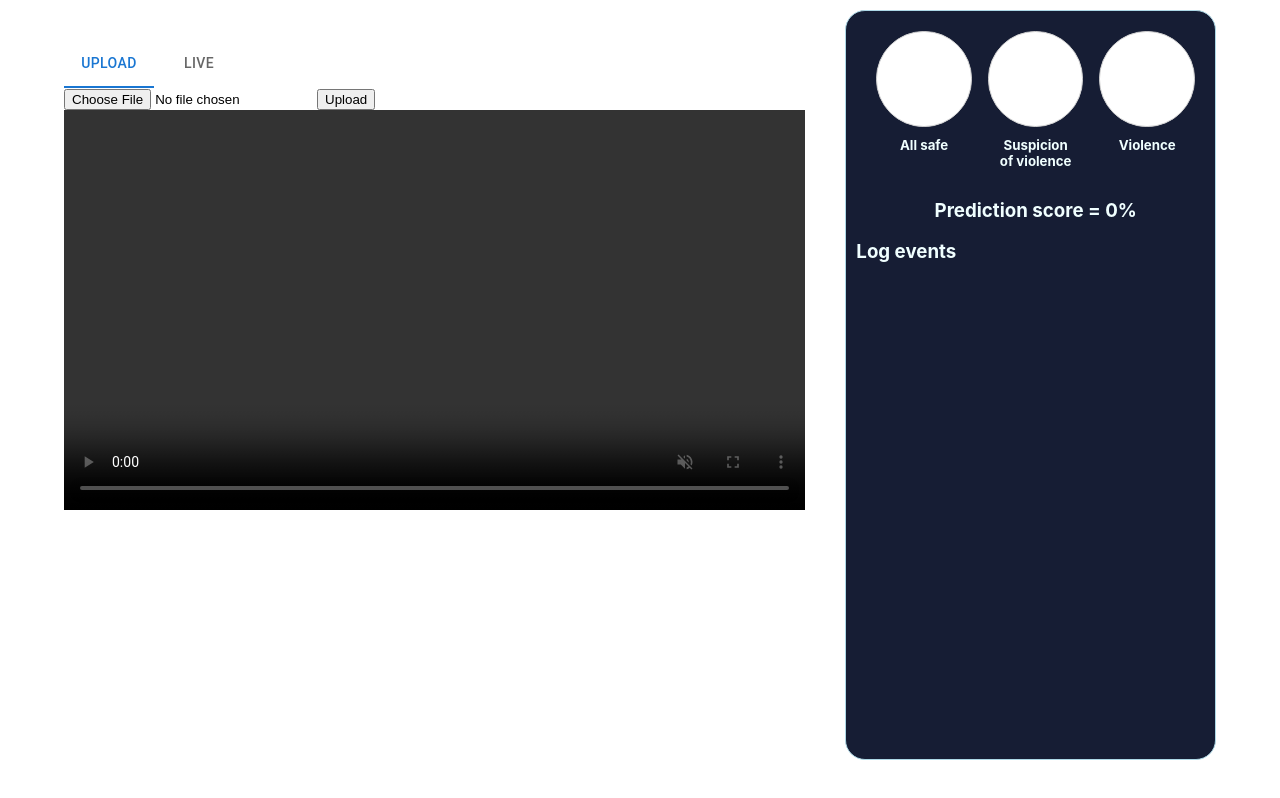
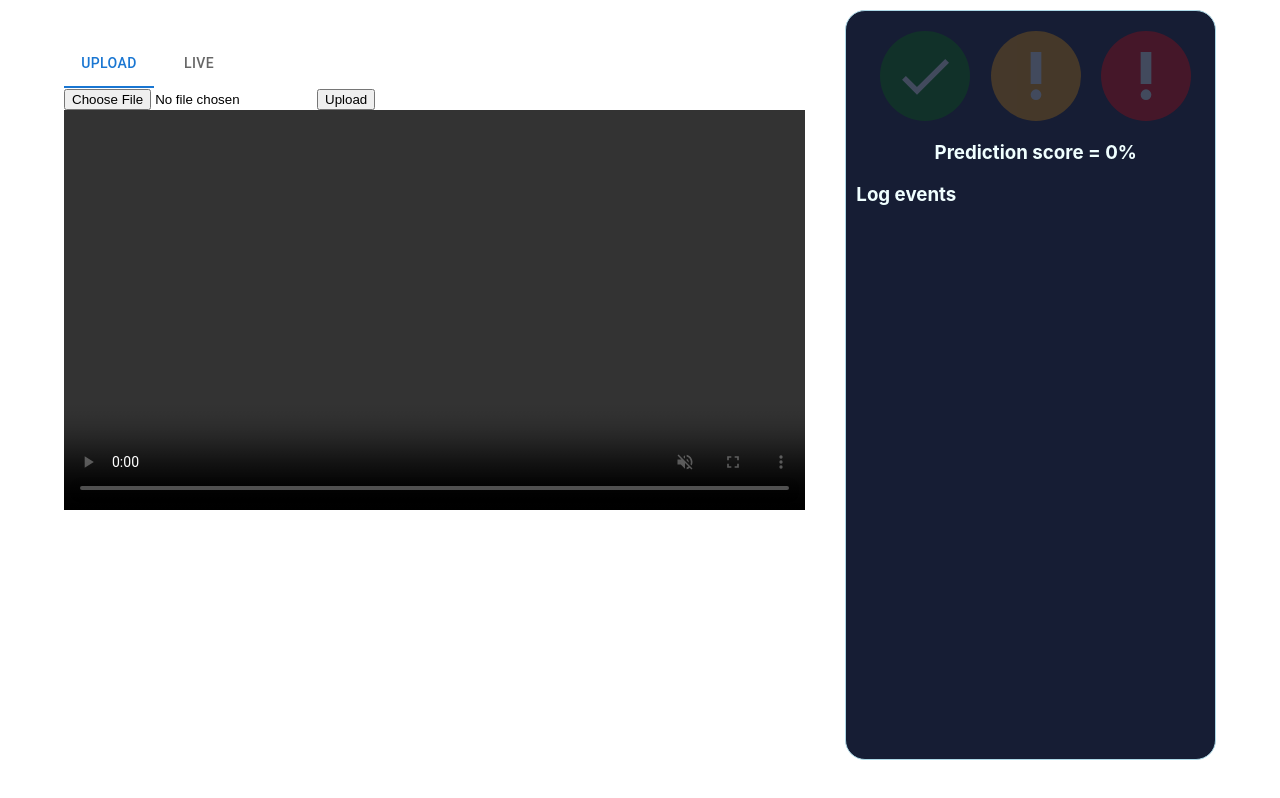
Before and after one commit to dl-final-505/webapp, a Next.js app: page / in a window 1280 px wide. Built offline with nearby package versions, Linux system fonts and the light colour scheme.

Commit message:
make traffic light pretty

```diff
--- a/components/lightCircle/index.tsx
+++ b/components/lightCircle/index.tsx
@@ -1,19 +1,26 @@
+import React from "react";
 import styles from "../../styles/Home.module.css";
 
 interface LightCircleProps {
   active: boolean;
   color: string;
-  text?: string;
 }
 
-const LightCircle = ({ active, color, text }: LightCircleProps) => {
+const LightCircle = ({
+  active,
+  color,
+  children,
+}: React.PropsWithChildren<LightCircleProps>) => {
   return (
     <div className={styles.lightCircleContainer}>
       <div
-        className={styles.lightCircle}
-        style={{ backgroundColor: active ? color : "white" }}
-      ></div>
-      <h5 className={styles.lightCircleText}>{text}</h5>
+        className={`${styles.lightCircle} ${
+          active ? styles["light-circle-active"] : ""
+        } ${color}
+        `}
+      >
+        {children}
+      </div>
     </div>
   );
 };
--- a/components/logEntry/index.tsx
+++ b/components/logEntry/index.tsx
@@ -3,36 +3,43 @@ import BasicModal from "../videoModal";
 import * as React from "react";
 import Button from "@mui/material/Button";
 import LightCircle from "../lightCircle";
-import {red} from "@mui/material/colors";
-
 
 interface Props {
   time: string;
   source: string;
-  violence:string;
-  id:string;
-  blob:Blob ,
+  violence: string;
+  id: string;
+  blob: Blob;
 }
 
-const LogEntry = ({time, source,violence,id,blob}: Props) => {
+const LogEntry = ({ time, source, violence, id, blob }: Props) => {
   const text = `Model predicts violence in ${source}, ${time}`;
-  let path="/.uploads/"+id+".mp4";
-  const [videoPath, setVideoPath] = React.useState(path);
+  const [videoPath, setVideoPath] = React.useState<string>("");
   const [open, setOpen] = React.useState(false);
-  const handleOpen = (id:string) => {setOpen(true) ;const url=URL.createObjectURL(blob);setVideoPath(url)};
+  const handleOpen = (id: string) => {
+    setOpen(true);
+    const url = URL.createObjectURL(blob);
+    setVideoPath(url);
+  };
   const handleClose = () => setOpen(false);
 
   return (
-      <div id={id} className={styles.logEntry}>
-        <div style={{    paddingRight: '34px' ,marginInline :'12px'}} >
-            <LightCircle active={true} color='red'/>
-        </div>
-    <p>
-      {text}
-    </p>
-        <Button className="btn-primary"  onClick={()=> handleOpen(id)}>VIEW VIDEO</Button>
-        <BasicModal open={open} handleClose={handleClose} path={videoPath} prediction={violence} blob={blob}/>
+    <div id={id} className={styles.logEntry}>
+      <div style={{ paddingRight: "34px", marginInline: "12px" }}>
+        <LightCircle active={true} color="red" />
       </div>
+      <p>{text}</p>
+      <Button className="btn-primary" onClick={() => handleOpen(id)}>
+        VIEW VIDEO
+      </Button>
+      <BasicModal
+        open={open}
+        handleClose={handleClose}
+        path={videoPath}
+        prediction={violence}
+        blob={blob}
+      />
+    </div>
   );
 };
 
--- a/components/trafficLight/index.tsx
+++ b/components/trafficLight/index.tsx
@@ -1,5 +1,7 @@
 import styles from "../../styles/Home.module.css";
 import LightCircle from "../lightCircle";
+import CheckIcon from "@mui/icons-material/Check";
+import PriorityHighIcon from "@mui/icons-material/PriorityHigh";
 
 interface Props {
   prediction: number;
@@ -9,21 +11,18 @@ const TrafficLight = ({ prediction }: Props) => {
   return (
     <div>
       <div className={styles.lightCirclesContainer}>
+        <LightCircle color="green" active={prediction > 0 && prediction <= 0.5}>
+          <CheckIcon fontSize="inherit" />
+        </LightCircle>
         <LightCircle
-          text="All safe"
-          color="green"
-          active={prediction > 0 && prediction <= 0.5}
-        />
-        <LightCircle
-          text="Suspicion of violence"
           color="orange"
           active={prediction > 0.5 && prediction <= 0.7}
-        />
-        <LightCircle
-          text="Violence"
-          color="red"
-          active={prediction > 0.7 && prediction <= 1}
-        />
+        >
+          <PriorityHighIcon fontSize="inherit" />
+        </LightCircle>
+        <LightCircle color="red" active={prediction > 0.7 && prediction <= 1}>
+          <PriorityHighIcon fontSize="inherit" />
+        </LightCircle>
       </div>
       <h3 className={styles.lightCircleText}>
         Prediction score = {Math.round(prediction * 100)}%
--- a/components/videoModal/index.tsx
+++ b/components/videoModal/index.tsx
@@ -1,21 +1,16 @@
-import * as React from 'react';
-import Box from '@mui/material/Box';
-import ReactPlayer from 'react-player'
-import Button from '@mui/material/Button';
-import Typography from '@mui/material/Typography';
-import Modal from '@mui/material/Modal';
-import {LogEntry as LogEntryModel} from "../../models/LogEntry";
-import {type} from "os";
-import {useState} from "react";
+import * as React from "react";
+import Box from "@mui/material/Box";
+import Typography from "@mui/material/Typography";
+import Modal from "@mui/material/Modal";
 
 const style = {
-    position: 'absolute' as 'absolute',
-    top: '50%',
-    left: '50%',
-    transform: 'translate(-50%, -50%)',
-    width: 'initial',
-    bgcolor: 'background.paper',
-    border: '2px solid #000',
+  position: "absolute" as "absolute",
+  top: "50%",
+  left: "50%",
+  transform: "translate(-50%, -50%)",
+  width: "initial",
+  bgcolor: "background.paper",
+  border: "2px solid #000",
   boxShadow: 24,
   p: 4,
 };
@@ -25,21 +20,17 @@ const BasicModal = ({
   handleClose,
   path,
   prediction,
-    blob
+  blob,
 }: {
-    open:boolean
-    handleClose: ()=>void;
-    path:string
-    prediction:string
-    blob:Blob
+  open: boolean;
+  handleClose: () => void;
+  path: string;
+  prediction: string;
+  blob: Blob;
 }) => {
-    console.log('blob type',blob)
-    const [videosStream,setVideosStream]=React.useState<string | undefined>();
-    const url=URL.createObjectURL(blob)
-
-
-
-
+  console.log("blob type", blob);
+  const [videosStream, setVideosStream] = React.useState<string | undefined>();
+  const url = URL.createObjectURL(blob);
 
   return (
     <div>
@@ -49,21 +40,24 @@ const BasicModal = ({
         onClose={handleClose}
         aria-labelledby="modal-modal-title"
         aria-describedby="modal-modal-description"
-                style={{width:"auto"}}
+        style={{ width: "auto" }}
       >
         <Box sx={style}>
-                    <Typography id="modal-modal-title" variant="h6" component="h2">
+          <Typography
+            id="modal-modal-title"
+            variant="h6"
+            component="h2"
+          ></Typography>
+          <Typography id="modal-modal-description" sx={{ mt: 2 }}>
+            <video src={path} controls loop autoPlay muted />
           </Typography>
-                    <Typography id="modal-modal-description" sx={{ mt: 2 }}>
-                        <video  src={path} controls loop autoPlay muted/>
-                    </Typography>
-                    <Typography id="modal-modal-footer" sx={{ mt: 1}}>
+          <Typography id="modal-modal-footer" sx={{ mt: 1 }}>
             <p>model predicted as violence in {prediction}</p>
           </Typography>
         </Box>
       </Modal>
     </div>
   );
-}
+};
 
 export default BasicModal;
--- a/models/LogEntry.ts
+++ b/models/LogEntry.ts
@@ -1,7 +1,7 @@
 export interface LogEntry {
-  violence:string;
+  violence: string;
   time: string;
   source: string;
   id: string;
-  blob:Blob;
+  blob: Blob;
 }
--- a/package.json
+++ b/package.json
@@ -11,6 +11,7 @@
   "dependencies": {
     "@emotion/react": "^11.9.0",
     "@emotion/styled": "^11.8.1",
+    "@mui/icons-material": "^5.8.3",
     "@mui/material": "^5.7.0",
     "@types/formidable": "^2.0.5",
     "@types/uuid": "^8.3.4",
--- a/styles/Home.module.css
+++ b/styles/Home.module.css
@@ -59,8 +59,7 @@
 .lightCircleContainer {
   display: flex;
   flex-direction: column;
-  justify-content: flex-start;
-  width: 100%;
+  justify-content: space-between;
 }
 
 .lightCircleText {
@@ -70,10 +69,17 @@
 }
 
 .lightCircle {
+  width: 90px;
   aspect-ratio: 1;
-  background-color: white;
   border-radius: 50%;
-  border: 1px solid lightgray;
+  opacity: 0.2;
+  display: grid;
+  place-items: center;
+  font-size: 64px;
+}
+
+.light-circle-active {
+  opacity: 1;
 }
 
 .logs {
--- a/styles/globals.css
+++ b/styles/globals.css
@@ -15,3 +15,15 @@ a {
 * {
   box-sizing: border-box;
 }
+
+.green {
+  background: green;
+}
+
+.orange {
+  background: orange;
+}
+
+.red {
+  background: red;
+}
```
Also changed, not shown: 2 other files (tests, documents, lock files or other folders). Lines whose indentation alone changed are shown as unchanged.
